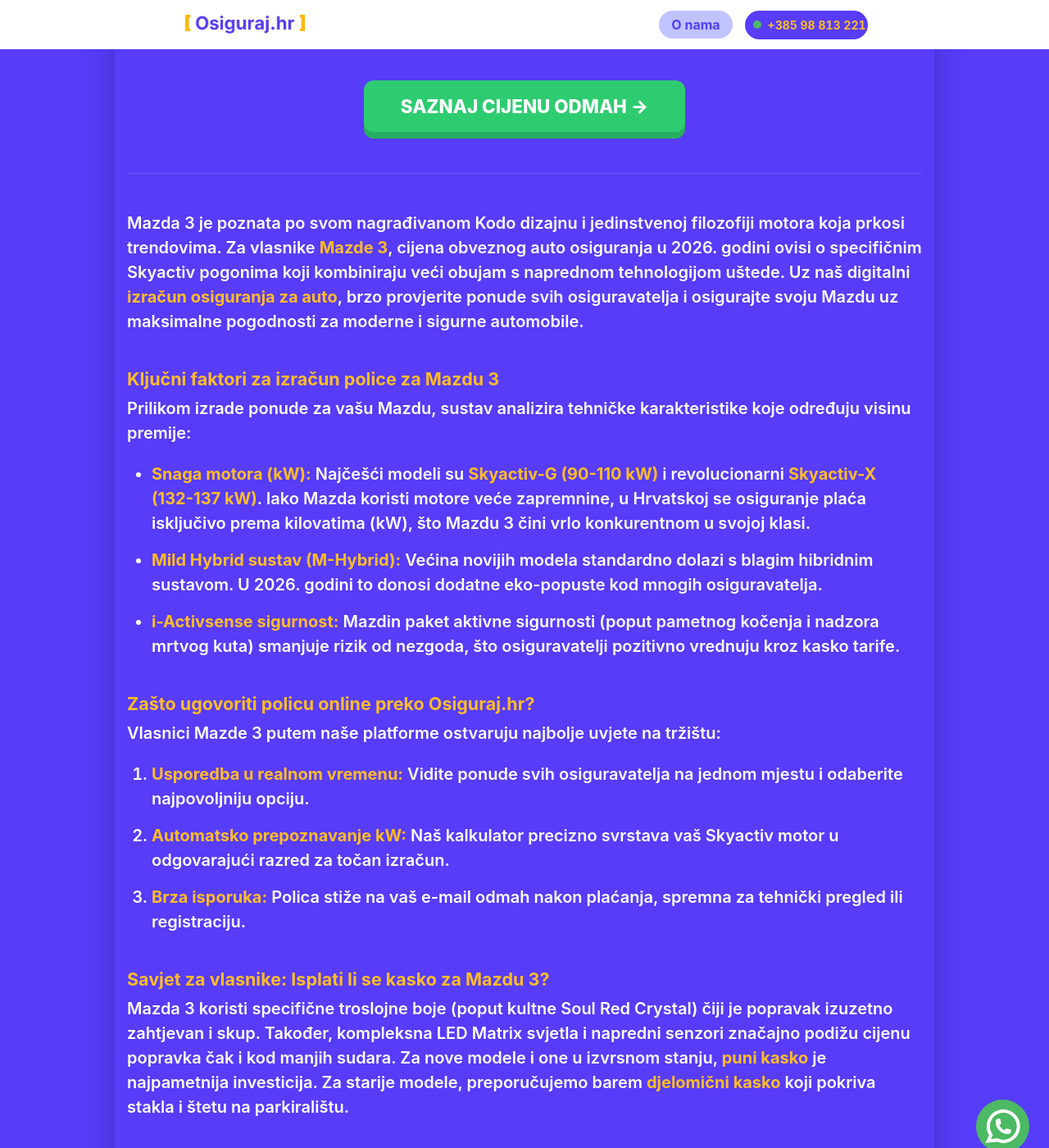
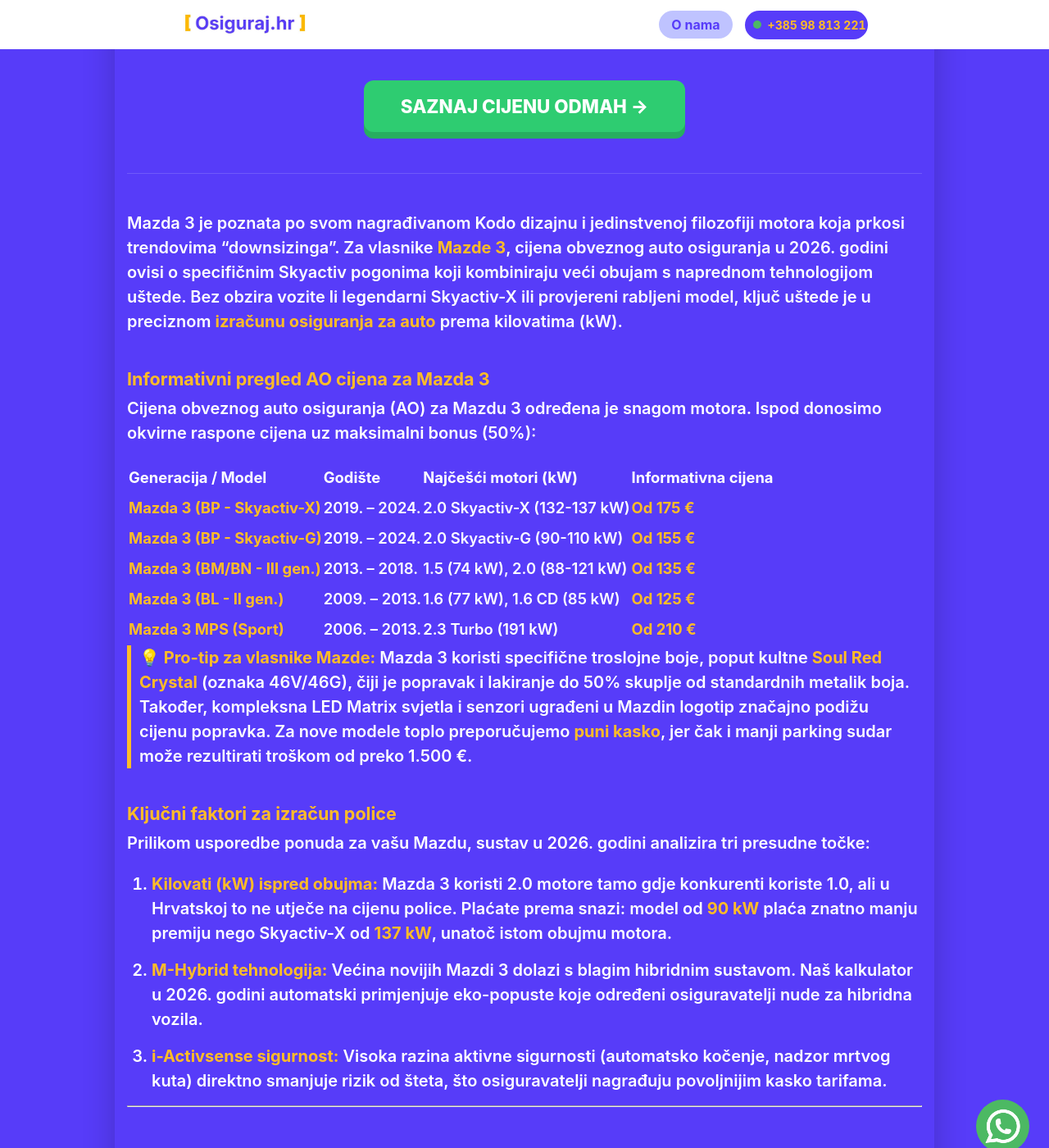
Before and after one commit to Filip-Gale/OsigurajHR, a Jekyll site: the page built from auto-osiguranje/mazda-3.md, in a window 1280 px wide and 1400 px high, scrolled down 315 px. Shown: the whole window at 82% size. Built offline with Jekyll 4.4.1, drawn with Linux system fonts in a browser that asks for light colours; some of the changed text lies outside the part shown.

Commit message:
Update mazda-3.md

```diff
--- a/auto-osiguranje/mazda-3.md
+++ b/auto-osiguranje/mazda-3.md
@@ -1,48 +1,82 @@
 ---
 layout: grad
-grad_ime: ""
-title: "Osiguranje za Mazda 3 | Izračun cijene prema kW (2026)"
+grad_ime: "Hrvatska"
+title: "Osiguranje za Mazda 3 | Cijene po godištima (2004-2024)"
 permalink: /auto-osiguranje/mazda-3/
-description: "Saznajte točnu cijenu auto osiguranja za Mazda 3. Usporedite ponude za Skyactiv-G, Skyactiv-X i hibridne modele uz uštede do 30% online."
+description: "Izračunajte cijenu osiguranja za Mazda 3. Provjerite informativne cijene za Skyactiv-G, Skyactiv-X i hibridne modele po godištima. Uštedite do 30% online."
 ---
 
-Mazda 3 je poznata po svom nagrađivanom Kodo dizajnu i jedinstvenoj filozofiji motora koja prkosi trendovima. Za vlasnike **Mazde 3**, cijena obveznog auto osiguranja u 2026. godini ovisi o specifičnim Skyactiv pogonima koji kombiniraju veći obujam s naprednom tehnologijom uštede. Uz naš digitalni **izračun osiguranja za auto**, brzo provjerite ponude svih osiguravatelja i osigurajte svoju Mazdu uz maksimalne pogodnosti za moderne i sigurne automobile.
+Mazda 3 je poznata po svom nagrađivanom Kodo dizajnu i jedinstvenoj filozofiji motora koja prkosi trendovima "downsizinga". Za vlasnike **Mazde 3**, cijena obveznog auto osiguranja u 2026. godini ovisi o specifičnim Skyactiv pogonima koji kombiniraju veći obujam s naprednom tehnologijom uštede. Bez obzira vozite li legendarni Skyactiv-X ili provjereni rabljeni model, ključ uštede je u preciznom **izračunu osiguranja za auto** prema kilovatima (kW).
 
-### Ključni faktori za izračun police za Mazdu 3
+### Informativni pregled AO cijena za Mazda 3
 
-Prilikom izrade ponude za vašu Mazdu, sustav analizira tehničke karakteristike koje određuju visinu premije:
+Cijena obveznog auto osiguranja (AO) za Mazdu 3 određena je snagom motora. Ispod donosimo okvirne raspone cijena uz maksimalni bonus (50%):
 
-* **Snaga motora (kW):** Najčešći modeli su **Skyactiv-G (90-110 kW)** i revolucionarni **Skyactiv-X (132-137 kW)**. Iako Mazda koristi motore veće zapremnine, u Hrvatskoj se osiguranje plaća isključivo prema kilovatima (kW), što Mazdu 3 čini vrlo konkurentnom u svojoj klasi.
-* **Mild Hybrid sustav (M-Hybrid):** Većina novijih modela standardno dolazi s blagim hibridnim sustavom. U 2026. godini to donosi dodatne eko-popuste kod mnogih osiguravatelja.
-* **i-Activsense sigurnost:** Mazdin paket aktivne sigurnosti (poput pametnog kočenja i nadzora mrtvog kuta) smanjuje rizik od nezgoda, što osiguravatelji pozitivno vrednuju kroz kasko tarife.
+| Generacija&nbsp;/&nbsp;Model | Godište&nbsp;&nbsp;&nbsp;&nbsp;&nbsp; | Najčešći motori (kW)&nbsp;&nbsp;&nbsp;&nbsp;&nbsp;&nbsp;&nbsp;&nbsp; | Informativna cijena |
+| :--- | :--- | :--- | :--- |
+| **Mazda 3 (BP - Skyactiv-X)**| 2019. – 2024. | 2.0 Skyactiv-X (132-137 kW) | **Od 175 €** |
+| **Mazda 3 (BP - Skyactiv-G)**| 2019. – 2024. | 2.0 Skyactiv-G (90-110 kW) | **Od 155 €** |
+| **Mazda 3 (BM/BN - III gen.)**| 2013. – 2018. | 1.5 (74 kW), 2.0 (88-121 kW) | **Od 135 €** |
+| **Mazda 3 (BL - II gen.)** | 2009. – 2013. | 1.6 (77 kW), 1.6 CD (85 kW) | **Od 125 €** |
+| **Mazda 3 MPS (Sport)** | 2006. – 2013. | 2.3 Turbo (191 kW) | **Od 210 €** |
 
-### Zašto ugovoriti policu online preko Osiguraj.hr?
+> **💡 Pro-tip za vlasnike Mazde:** Mazda 3 koristi specifične troslojne boje, poput kultne **Soul Red Crystal** (oznaka 46V/46G), čiji je popravak i lakiranje do 50% skuplje od standardnih metalik boja. Također, kompleksna LED Matrix svjetla i senzori ugrađeni u Mazdin logotip značajno podižu cijenu popravka. Za nove modele toplo preporučujemo **puni kasko**, jer čak i manji parking sudar može rezultirati troškom od preko 1.500 €.
 
-Vlasnici Mazde 3 putem naše platforme ostvaruju najbolje uvjete na tržištu:
+### Ključni faktori za izračun police
 
-1. **Usporedba u realnom vremenu:** Vidite ponude svih osiguravatelja na jednom mjestu i odaberite najpovoljniju opciju.
-2. **Automatsko prepoznavanje kW:** Naš kalkulator precizno svrstava vaš Skyactiv motor u odgovarajući razred za točan izračun.
-3. **Brza isporuka:** Polica stiže na vaš e-mail odmah nakon plaćanja, spremna za tehnički pregled ili registraciju.
+Prilikom usporedbe ponuda za vašu Mazdu, sustav u 2026. godini analizira tri presudne točke:
+1.  **Kilovati (kW) ispred obujma:** Mazda 3 koristi 2.0 motore tamo gdje konkurenti koriste 1.0, ali u Hrvatskoj to ne utječe na cijenu police. Plaćate prema snazi: model od **90 kW** plaća znatno manju premiju nego Skyactiv-X od **137 kW**, unatoč istom obujmu motora.
+2.  **M-Hybrid tehnologija:** Većina novijih Mazdi 3 dolazi s blagim hibridnim sustavom. Naš kalkulator u 2026. godini automatski primjenjuje eko-popuste koje određeni osiguravatelji nude za hibridna vozila.
+3.  **i-Activsense sigurnost:** Visoka razina aktivne sigurnosti (automatsko kočenje, nadzor mrtvog kuta) direktno smanjuje rizik od šteta, što osiguravatelji nagrađuju povoljnijim kasko tarifama.
 
-### Savjet za vlasnike: Isplati li se kasko za Mazdu 3?
-
-Mazda 3 koristi specifične troslojne boje (poput kultne Soul Red Crystal) čiji je popravak izuzetno zahtjevan i skup. Također, kompleksna LED Matrix svjetla i napredni senzori značajno podižu cijenu popravka čak i kod manjih sudara. Za nove modele i one u izvrsnom stanju, **puni kasko** je najpametnija investicija. Za starije modele, preporučujemo barem **djelomični kasko** koji pokriva stakla i štetu na parkiralištu.
+---
 
 <div class="faq-section">
     <h3>FAQ: Sve što trebate znati o osiguranju za Mazdu 3</h3>
 
     <div class="faq-item">
         <h4>Je li osiguranje skuplje jer Mazda ima 2.0 motor?</h4>
-        <p>Ne. Cijena obveznog AO osiguranja u Hrvatskoj ovisi isključivo o snazi u kilovatima (kW), a ne o kubikaži motora. Mazda 3 od 90 kW plaća istu osnovnu premiju kao i bilo koji drugi auto te snage.</p>
+        <p>Ne. Cijena obveznog AO osiguranja u Hrvatskoj ovisi isključivo o snazi u kilovatima (kW). Mazda 3 od 90 kW plaća istu osnovnu premiju kao i bilo koji drugi automobil te snage, bez obzira na veličinu motora.</p>
     </div>
 
     <div class="faq-item">
         <h4>Vrijedi li moj bonus od 50% i na Skyactiv-X model?</h4>
-        <p>Apsolutno. Vaš bonus je vezan uz vas kao vozača. Naš <strong>izračun osiguranja za auto</strong> automatski će primijeniti vaš popust bez obzira na tehnologiju motora.</p>
+        <p>Apsolutno. Vaš bonus je vezan uz vas kao vozača. Naš online <strong>izračun osiguranja za auto</strong> automatski će primijeniti vaš popust bez obzira na tehnologiju motora ili snagu vozila.</p>
     </div>
 
     <div class="faq-item">
-        <h4>Što ako mi netko ogrebe boju na parkingu?</h4>
-        <p>Osnovna AO polica to ne pokriva. S obzirom na specifičnost Mazdinih boja, preporučujemo kasko policu koja pokriva štetu na parkiralištu uzrokovanu od strane nepoznatog počinitelja.</p>
+        <h4>Pokriva li osnovna polica štetu na Mazdinoj Soul Red boji?</h4>
+        <p>Osnovna AO polica pokriva samo štetu koju nanesete drugima. S obzirom na to da je Soul Red boja izuzetno zahtjevna za popravak, preporučujemo kasko policu koja će pokriti troškove lakiranja u slučaju vašeg krive ili štete na parkingu.</p>
     </div>
 </div>
+
+<script type="application/ld+json">
+{
+  "@context": "https://schema.org",
+  "@type": "FAQPage",
+  "mainEntity": [{
+    "@type": "Question",
+    "name": "Je li osiguranje skuplje jer Mazda ima 2.0 motor?",
+    "acceptedAnswer": {
+      "@type": "Answer",
+      "text": "Ne, premija AO osiguranja u RH obračunava se prema kW, pa obujam motora od 2000 ccm ne utječe na cijenu."
+    }
+  },
+  {
+    "@type": "Question",
+    "name": "Vrijedi li moj bonus od 50% i na Skyactiv-X model?",
+    "acceptedAnswer": {
+      "@type": "Answer",
+      "text": "Da, bonus je vezan uz vozača i primjenjuje se na sve modele Mazde 3, uključujući i snažnije Skyactiv-X izvedbe."
+    }
+  },
+  {
+    "@type": "Question",
+    "name": "Pokriva li osnovna polica štetu na Mazdinoj Soul Red boji?",
+    "acceptedAnswer": {
+      "@type": "Answer",
+      "text": "Ne, osnovna polica pokriva samo tuđu štetu. Za zaštitu specifične Mazdine boje potreban je kasko."
+    }
+  }]
+}
+</script>
```
